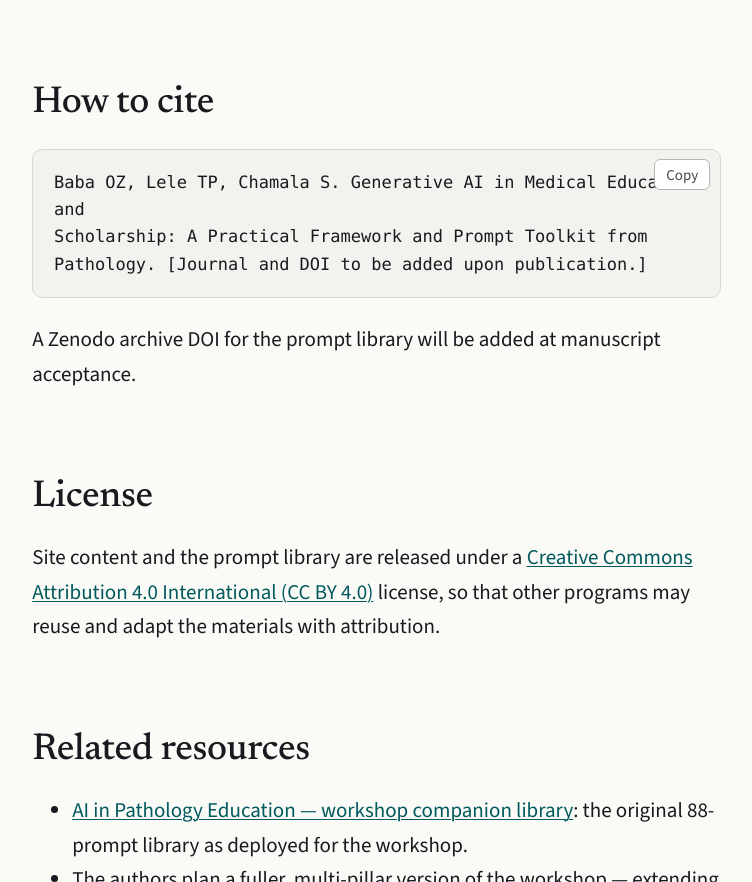
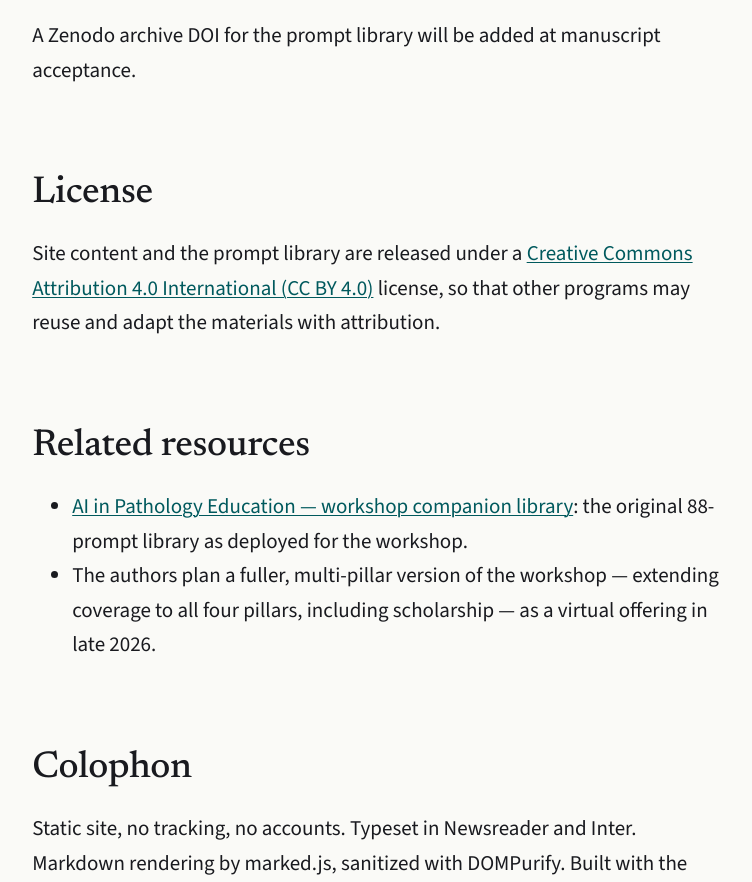
Before and after one commit to omarzbaba/GenAI-Medical-Education, a plain HTML site: page about.html in a window 1280 px wide. Shown: the part 2544-3426 px from the top of the page, without its empty margins (19-771 px from the left). Drawn offline with nearby package versions, Linux system fonts and the light colour scheme.

Commit message:
chore: remove "How to cite" citation blocks from site and README
Both quoted the manuscript's actual author list; removing them here
avoids duplicating a citation that could drift from the manuscript
without editors noticing. Readers are still told to cite the manuscript
(About > Credits & authorship); the exact citation format will live with
the manuscript itself once published.

```diff
--- a/about.html
+++ b/about.html
@@ -105,10 +105,6 @@
       setting.
     </p>
 
-    <h2 id="cite">How to cite</h2>
-    <div class="promptbox"><pre>Baba OZ, Lele TP, Chamala S. Generative AI in Medical Education and
-Scholarship: A Practical Framework and Prompt Toolkit from
-Pathology. [Journal and DOI to be added upon publication.]</pre></div>
     <p>
       A Zenodo archive DOI for the prompt library will be added at manuscript
       acceptance.
```
Also changed, not shown: README.md.
